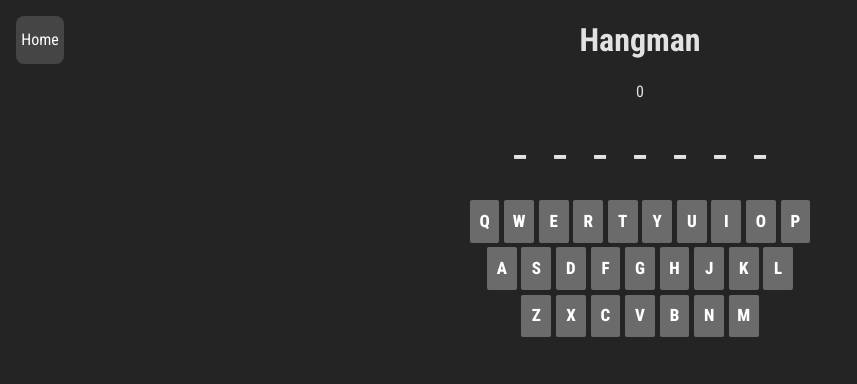
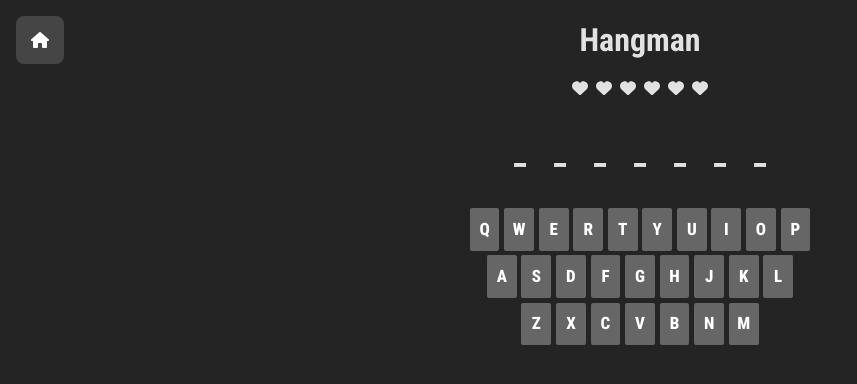
Before and after one commit to rmatsuda21/BunchaGames, a React (Vite) app: page /games/hangman in a window 1280 px wide. Shown: the top 384 px of the page, without its empty margins (0-857 px from the left). Built offline with nearby package versions, Linux system fonts and the light colour scheme.

Commit message:
add icons

```diff
--- a/package.json
+++ b/package.json
@@ -10,6 +10,11 @@
     "preview": "vite preview"
   },
   "dependencies": {
+    "@fortawesome/fontawesome-svg-core": "^6.5.2",
+    "@fortawesome/free-brands-svg-icons": "^6.5.2",
+    "@fortawesome/free-regular-svg-icons": "^6.5.2",
+    "@fortawesome/free-solid-svg-icons": "^6.5.2",
+    "@fortawesome/react-fontawesome": "^0.2.1",
     "@types/canvas-confetti": "^1.6.4",
     "canvas-confetti": "^1.9.3",
     "classnames": "^2.5.1",
--- a/src/components/hangman/Keyboard.module.scss
+++ b/src/components/hangman/Keyboard.module.scss
@@ -23,7 +23,7 @@
   border-radius: 2px;
   border: none;
 
-  background-color: rgb(107, 107, 107);
+  background-color: #666;
   color: white;
 
   cursor: pointer;
--- a/src/pages/games/hangman.module.scss
+++ b/src/pages/games/hangman.module.scss
@@ -30,3 +30,14 @@
     width: 2rem;
   }
 }
+
+.lifeDisplay {
+  display: flex;
+  justify-content: center;
+  gap: 0.5rem;
+  margin-bottom: 1rem;
+
+  .broken {
+    color: #777;
+  }
+}
--- a/src/pages/games/hangman.tsx
+++ b/src/pages/games/hangman.tsx
@@ -1,13 +1,15 @@
 import { useEffect, useMemo, useState } from "react";
 import confetti from "canvas-confetti";
+import cn from "classnames";
 
 import Keyboard from "@/components/hangman/Keyboard";
 import { words } from "@/assets/hangman/english_1k.json";
 
 import styles from "./hangman.module.scss";
+import { FontAwesomeIcon } from "@fortawesome/react-fontawesome";
+import { faHeart, faHeartBroken } from "@fortawesome/free-solid-svg-icons";
 
 const MAX_INCORRECT_GUESSES = 6;
-
 const WORDLIST = words.filter((word) => word.length >= 5 && word.length <= 10);
 
 const getRandomWord = () =>
@@ -59,10 +61,22 @@ const HangmanPage = () => {
     setGuessedLetters((prev) => new Set([...prev, letter]));
   };
 
+  const Hearts = () => {
+    const hearts = Array.from({ length: MAX_INCORRECT_GUESSES }, (_, index) => {
+      const isLost = index < incorrectLetters;
+      const icon = isLost ? faHeartBroken : faHeart;
+      const className = cn({
+        [`${styles.broken}`]: isLost,
+      });
+      return <FontAwesomeIcon className={className} icon={icon} />;
+    });
+    return <div className={styles.lifeDisplay}>{hearts}</div>;
+  };
+
   return (
     <div className={styles.wrapper}>
       <h1>Hangman</h1>
-      {incorrectLetters}
+      {<Hearts />}
       {isGameLost && <div>You Lose!</div>}
       {isGameWon && <div>You Win!</div>}
       <div className={styles.wordDisplay}>
--- a/src/pages/games/layout.tsx
+++ b/src/pages/games/layout.tsx
@@ -1,12 +1,16 @@
 import { Link, Outlet } from "react-router-dom";
+import { faHouse } from "@fortawesome/free-solid-svg-icons";
 
 import styles from "./layout.module.scss";
+import { FontAwesomeIcon } from "@fortawesome/react-fontawesome";
 
 const GamesPageLayout = () => {
   return (
     <div>
       <div className={styles.header}>
-        <Link to="/games">Home</Link>
+        <Link to="/games">
+          <FontAwesomeIcon icon={faHouse} />
+        </Link>
       </div>
       <Outlet />
     </div>
```
Also changed, not shown: 1 other file (tests, documents, lock files or other folders).
